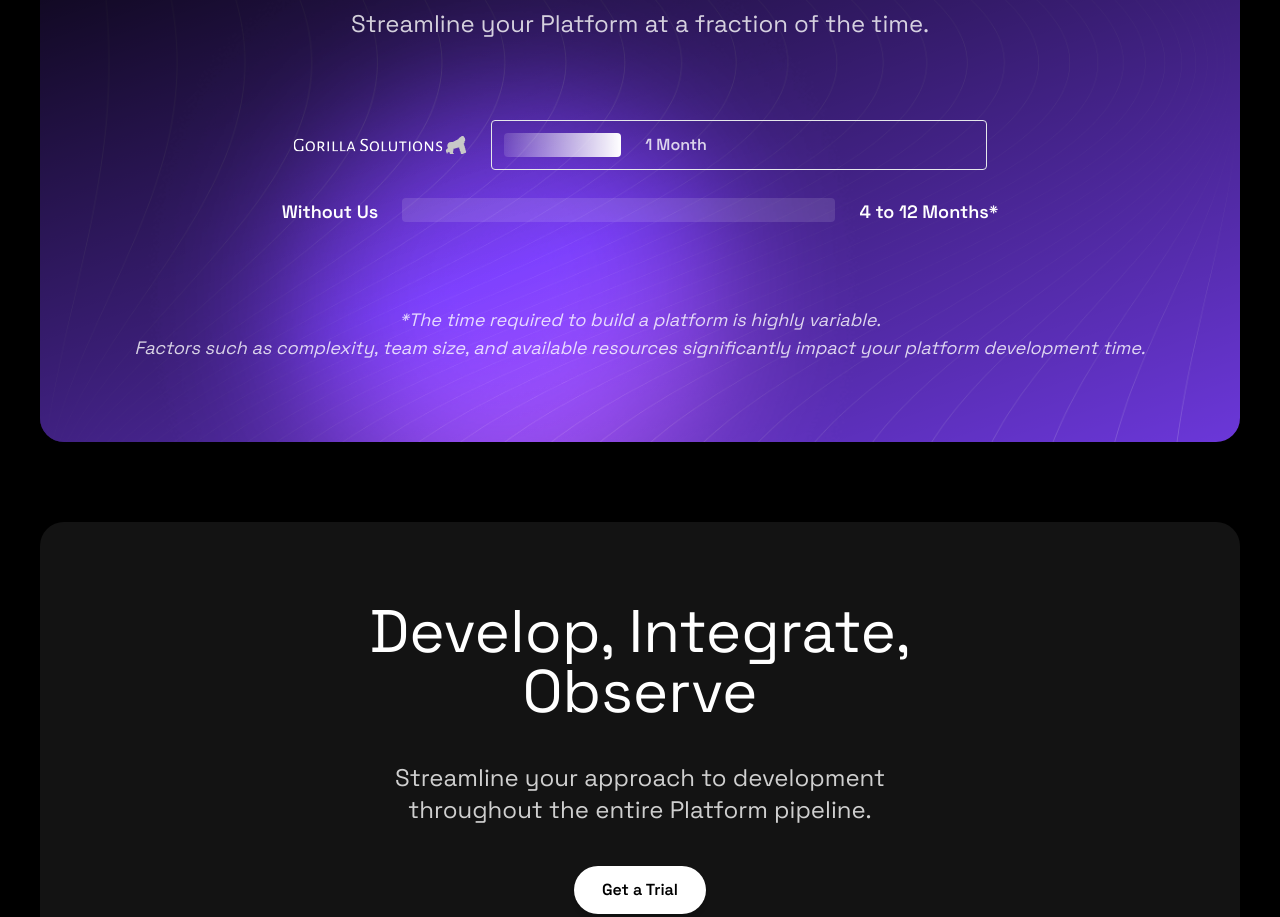
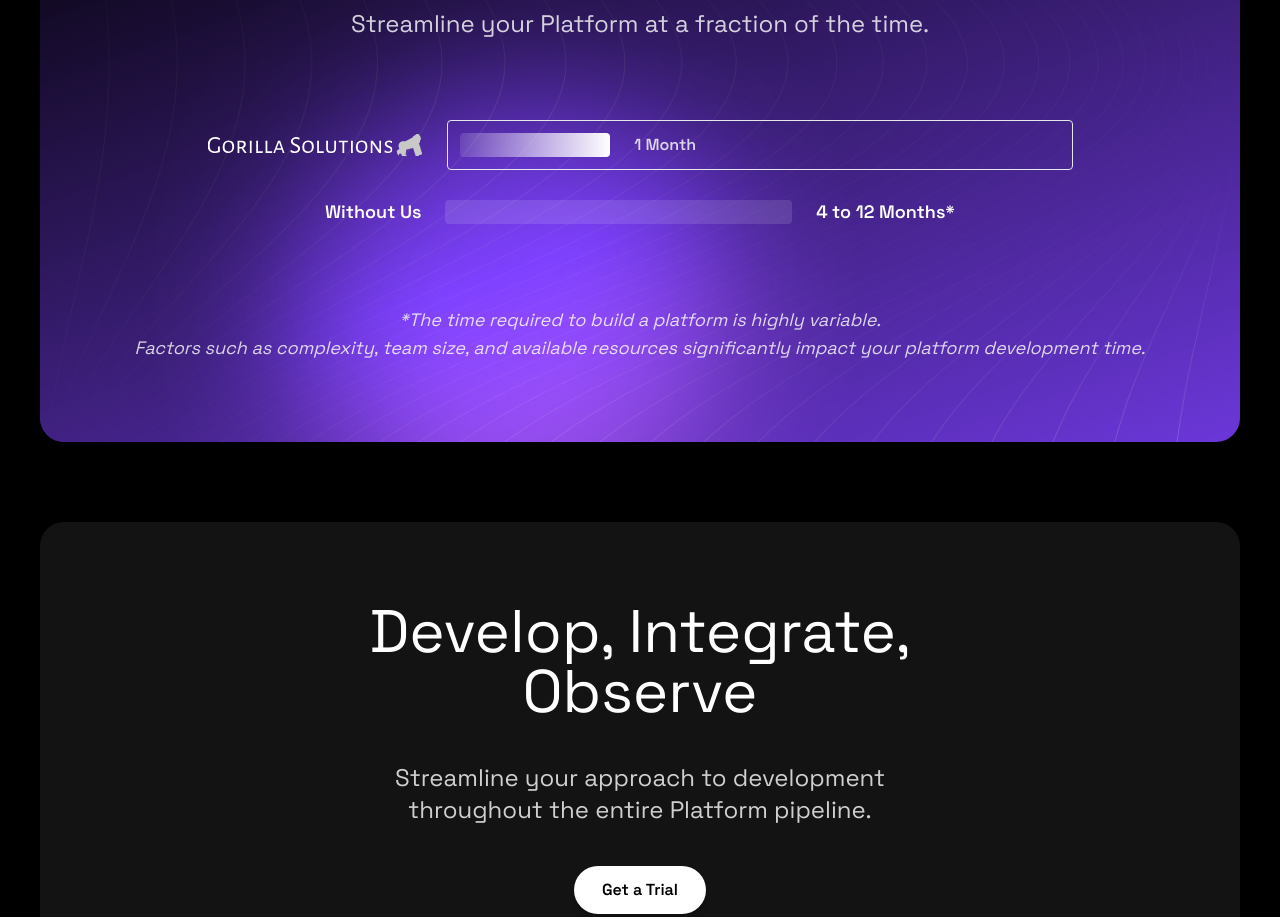
Before and after one commit to mhshuvoalways/solutions-gorilla, a React (Vite) app: page /our-process in a window 1280 px wide. Shown: the part 2500-3417 px from the top of the page. Built offline with nearby package versions, Linux system fonts and the light colour scheme.

Commit message:
refactor: calculator logc change

```diff
--- a/src/components/calculator/index.jsx
+++ b/src/components/calculator/index.jsx
@@ -67,6 +67,7 @@ const Calculator = () => {
   const [progressWithUsValue, setProgressWithUsValue] = useState(0);
   const [progressWithOutUsValue, setProgressWithOutUsValue] = useState(0);
   const [allItems, setAllItems] = useState(items);
+  const maxValue = 400000;
 
   const checkHandler = (id) => {
     const temp = [...allItems];
@@ -94,7 +95,7 @@ const Calculator = () => {
       setProgressWithUsValue(0);
       setProgressWithUs(0);
     } else {
-      setProgressWithUsValue(30000 + checkCount * 5000 - 5000);
+      setProgressWithUsValue(maxValue - 20000 + checkCount * 5000 - 5000);
       setProgressWithUs(checkCount * 20);
     }
   }, [allItems]);
@@ -103,7 +104,6 @@ const Calculator = () => {
     const temp = [...allItems];
     let value = 1;
     let values = 1;
-    const maxValue = 650000;
     temp.forEach((el) => {
       if (el.placeholder) {
         if (el.id === 7) {
--- a/src/components/compareGorilla/index.jsx
+++ b/src/components/compareGorilla/index.jsx
@@ -27,10 +27,10 @@ const index = () => {
             Streamline your Platform at a fraction of the time.
           </p>
         </Fade>
-        <div className="flex flex-wrap sm:flex-nowrap items-center gap-6 w-8/12 mx-auto mt-20">
-          <img src="/images/logo.svg" className="w-10/12 sm:w-3/12 mx-auto" />
+        <div className="flex flex-wrap lg:flex-nowrap items-center gap-6 w-full lg:w-10/12 mx-auto mt-20">
+          <img src="/images/logo.svg" className="w-10/12 lg:w-3/12 mx-auto" />
           <div className="border p-3 rounded w-full flex items-center gap-6">
-            <div className="relative h-6 w-full sm:w-3/12">
+            <div className="relative h-6 w-full lg:w-3/12">
               <p className="bg-sheer-white rounded absolute inset-0" />
               <p
                 className="absolute inset-0 rounded"
@@ -39,13 +39,17 @@ const index = () => {
                 }}
               />
             </div>
-            <p className="font-semibold">1 Month</p>
+            <p className="font-semibold text-nowrap">1 Month</p>
           </div>
         </div>
-        <div className="flex mt-7 justify-center gap-2 sm:gap-6 text-lg font-semibold text-white text-nowrap flex-wrap">
-          <p>Without Us</p>
-          <p className="bg-sheer-white rounded h-6 w-full  sm:w-5/12" />
-          <p>4 to 12 Months*</p>
+        <div className="block lg:flex mt-7 justify-center items-center gap-2 lg:gap-6 text-lg font-semibold text-white text-nowrap">
+          <p className="text-start lg:text-center">Without Us</p>
+          <div className="flex lg:hidden items-center justify-center gap-2 w-full">
+            <p className="bg-sheer-white rounded h-6 w-full mx-auto" />
+            <p>4 to 12 Months*</p>
+          </div>
+          <p className="bg-sheer-white rounded h-6 w-full lg:w-4/12 hidden lg:block" />
+          <p className="hidden lg:block hover:">4 to 12 Months*</p>
         </div>
         <p className="mt-20 text-lg italic">
           *The time required to build a platform is highly variable. <br />
```
